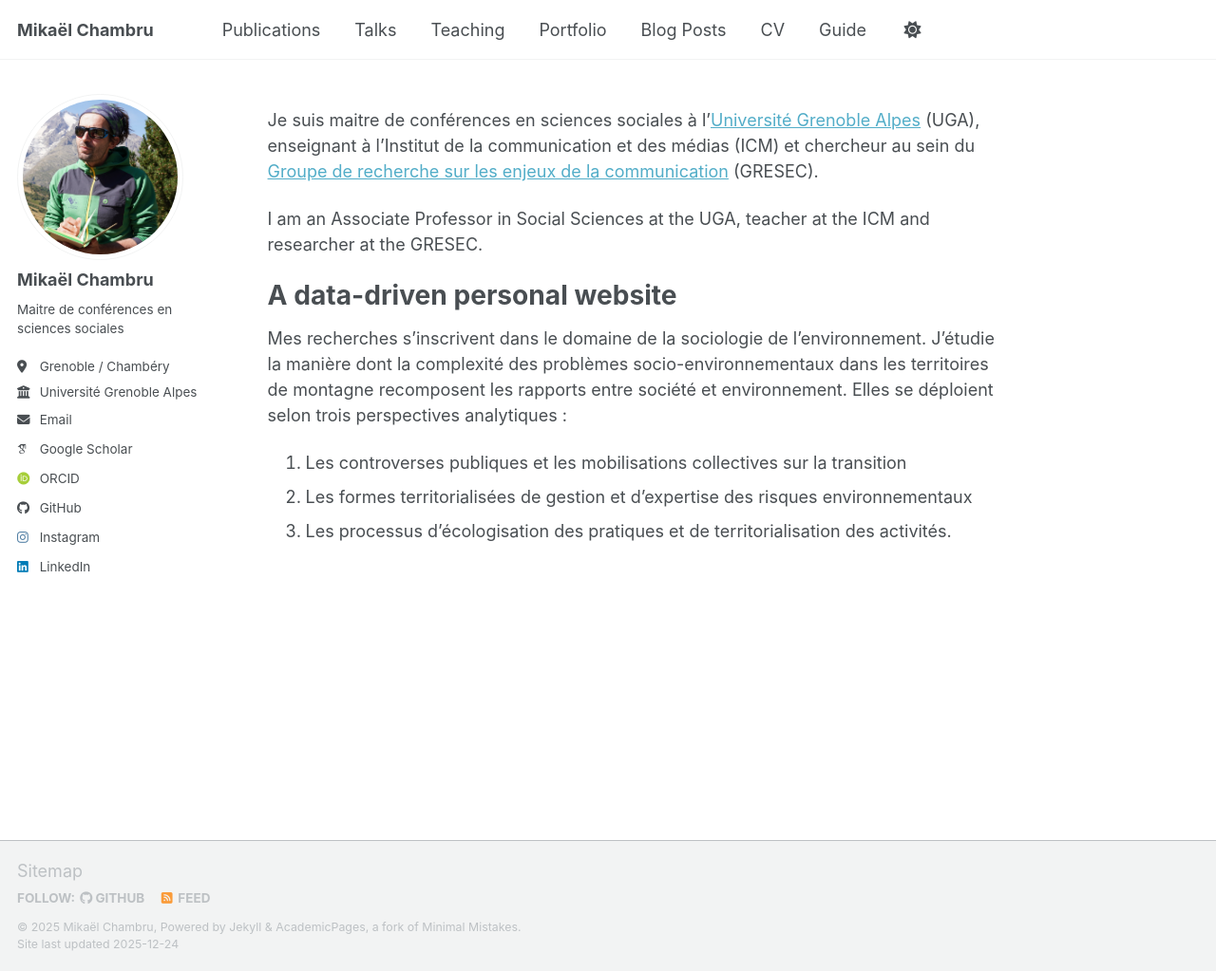
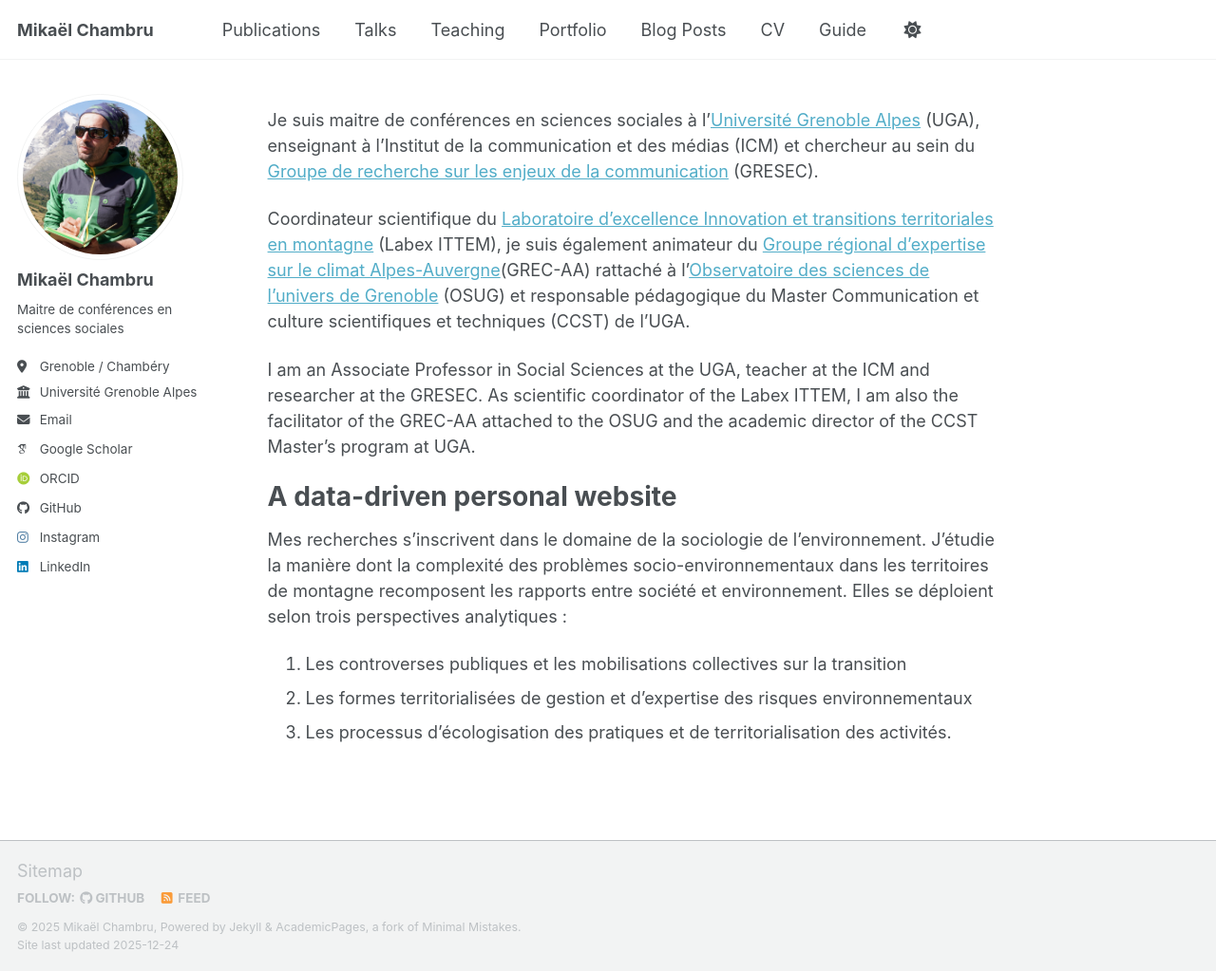
Before and after one commit to mikaelchambru/mikaelchambru.github.io, a Jekyll site: the page built from _pages/about.md, in a window 1280 px wide and 1023 px high. Shown: the whole window at 95% size. Built offline with Jekyll 4.4.1, drawn with Linux system fonts in a browser that asks for light colours; some web fonts are replaced; a script bundle is joined from its source files by our own code; library files that are not in the unit come from our copies.

Commit message:
Update about.md

```diff
--- a/_pages/about.md
+++ b/_pages/about.md
@@ -9,7 +9,10 @@ redirect_from:
 
 Je suis maitre de conférences en sciences sociales à l'[Université Grenoble Alpes](https://www.univ-grenoble-alpes.fr) (UGA), enseignant à l'Institut de la communication et des médias (ICM) et chercheur au sein du [Groupe de recherche sur les enjeux de la communication](https://gresec.univ-grenoble-alpes.fr) (GRESEC).
 
-I am an Associate Professor in Social Sciences at the UGA, teacher at the ICM and researcher at the GRESEC.
+Coordinateur scientifique du [Laboratoire d’excellence Innovation et transitions territoriales en montagne](https://labexittem.fr) (Labex ITTEM), je suis également animateur du [Groupe régional d’expertise sur le climat Alpes-Auvergne](https://grec-alpes-auvergne.osug.fr)(GREC-AA) rattaché à l'[Observatoire des sciences de l’univers de Grenoble](https://www.osug.fr) (OSUG) et responsable pédagogique du Master Communication et culture scientifiques et techniques (CCST) de l'UGA.
+
+I am an Associate Professor in Social Sciences at the UGA, teacher at the ICM and researcher at the GRESEC. As scientific coordinator of the Labex ITTEM, I am also the facilitator of the GREC-AA attached to the OSUG and the academic director of the CCST Master's program at UGA.
+
 
 A data-driven personal website
 ======
```
